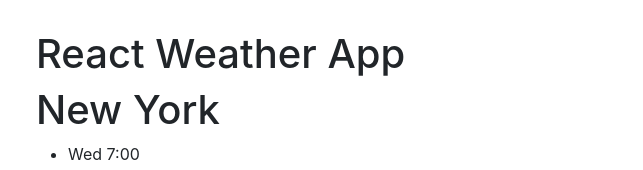
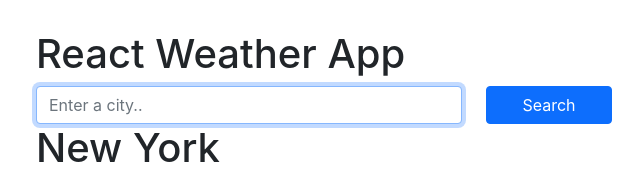
Before and after one commit to aleebo/react-weather-app-final, a React (Create React App) app: page / in a window 1280 px wide. Shown: the top 170 px of the page, without its empty margins (316-959 px from the left). Built offline with nearby package versions, Linux system fonts and the light colour scheme; the HTML template or start-up script is replaced by a standard one.

Commit message:
Added search form on weather.js

```diff
--- a/src/Weather.js
+++ b/src/Weather.js
@@ -4,8 +4,26 @@ import "./Weather.css";
 export default function weather() {
   return (
     <div className="weather">
+      <form>
+        <div className="row">
+          <div className="col-9">
+            <input
+              type="search"
+              placeholder="Enter a city.."
+              className="form-control"
+              autoFocus="on"
+            />
+          </div>
+          <div className="col-3">
+            <input
+              type="submit"
+              value="Search"
+              className="btn btn-primary w-100"
+            />
+          </div>
+        </div>
+      </form>{" "}
       <h1>New York</h1>
-
       <ul>
         <li>Wed 7:00</li>
         <li>Mostly Cloudy</li>
```
